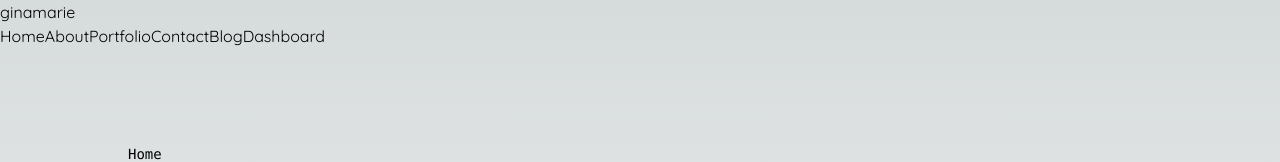
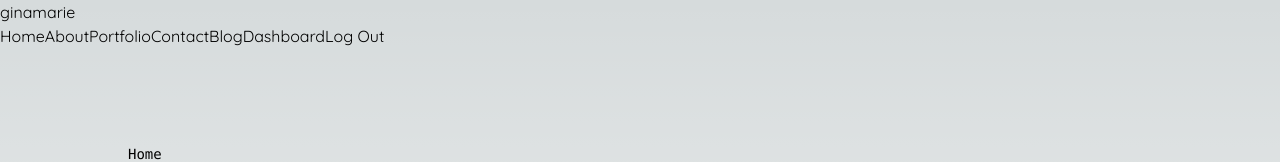
Before and after one commit to ginamarie14/next-portfolio, a Next.js app in the folder ginamarie-dev/: page / in a window 1280 px wide. Shown: the top 162 px of the page. Built offline with nearby package versions, Linux system fonts and the light colour scheme.

Commit message:
added log out button

```diff
--- a/ginamarie-dev/src/app/page.js
+++ b/ginamarie-dev/src/app/page.js
@@ -1,4 +1,3 @@
-import Image from 'next/image'
 
 export default function Home() {
   return (
--- a/ginamarie-dev/src/components/footer/Footer.jsx
+++ b/ginamarie-dev/src/components/footer/Footer.jsx
@@ -1,3 +1,4 @@
+"use client"
 import React from 'react'
 
 const Footer = () => {
--- a/ginamarie-dev/src/components/navbar/Navbar.jsx
+++ b/ginamarie-dev/src/components/navbar/Navbar.jsx
@@ -1,3 +1,4 @@
+"use client"
 import React from 'react'
 import Link from 'next/link'
 
@@ -44,6 +45,13 @@ const Navbar = () => {
                     {link.title}
                 </Link>
             ))}
+            <button
+                onClick={() => {
+                    console.log("logged out");
+                }}
+            >
+                Log Out
+            </button>
         </div>
     </div>
   )
```
